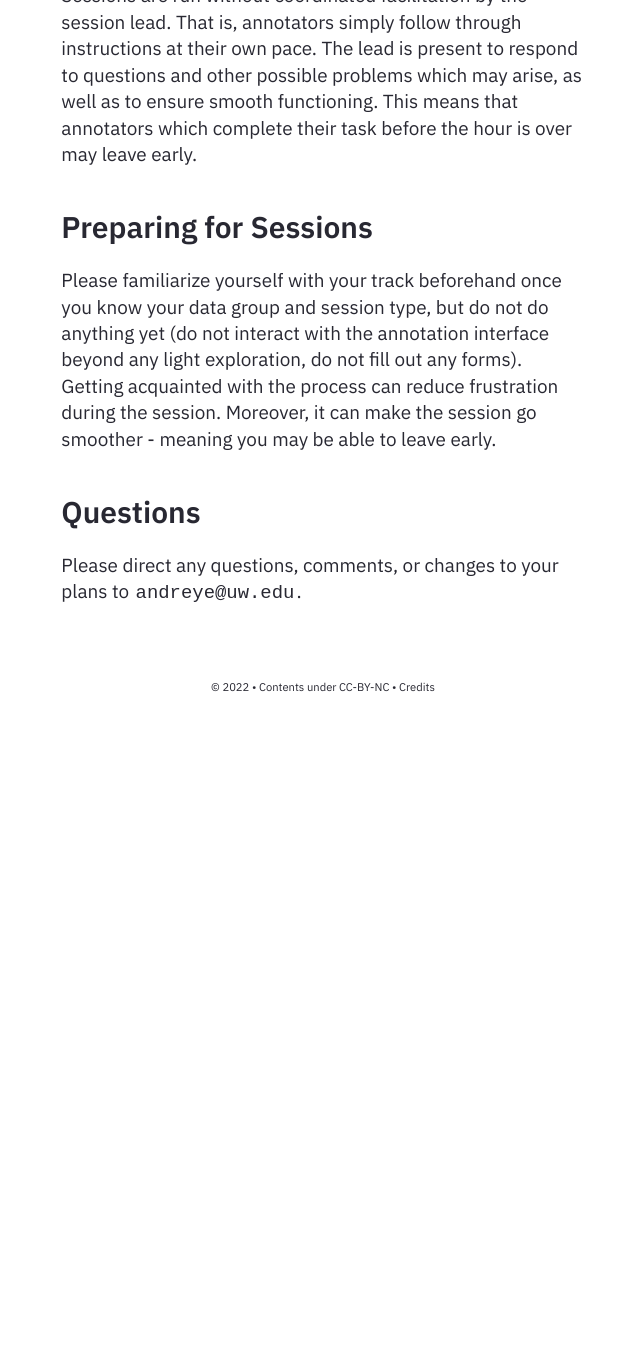
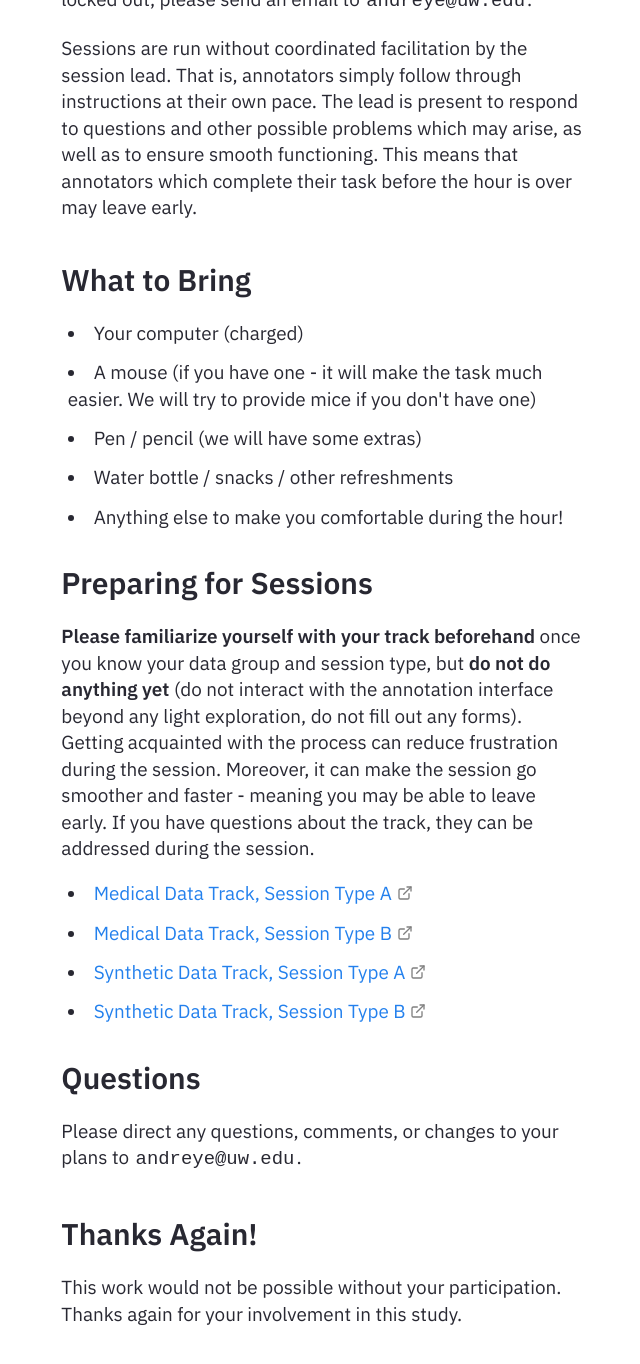
Before and after one commit to andre-ye/muadocs, a Jekyll site: the page built from pages/annotator_info.md, in a window 1280 px wide and 1400 px high, scrolled down 1489 px. Shown: the top 1364 px of the window, without its empty margins (317-957 px from the left). Built offline with Jekyll 4.4.1, drawn with Linux system fonts in a browser that asks for light colours; before the commit the page ends 2224 px from its top, so only the background shows below that; some of the changed text lies outside the part shown.

Commit message:
Update annotator_info.md

```diff
--- a/pages/annotator_info.md
+++ b/pages/annotator_info.md
@@ -17,7 +17,7 @@ Annotators are split into two groups:
 
 Moreover, sessions will be split into two types: A and B. Participants will know which session type they are in.
 
-You can find out your annotator number, your session type, your group, and your session date in this [spreadsheet](https://docs.google.com/spreadsheets/d/1ooq0rPVBhkdJOXUsePa68Hk7pVB25mmtPTn0UrPGerU/edit?usp=sharing){:target="_blank"}.
+You can find out your annotator number, your session type, your group, and your session date in this [spreadsheet](https://docs.google.com/spreadsheets/d/1ooq0rPVBhkdJOXUsePa68Hk7pVB25mmtPTn0UrPGerU/edit?usp=sharing){:target="_blank"}. If you need to change your session date or schedule a virtual session due to a conflict, no problem - just send an email.
 
 ## Session Logistics
 
@@ -39,9 +39,24 @@ All sessions are located in room 345 at the [Gates Center](https://www.google.co
 
 Sessions are run without coordinated facilitation by the session lead. That is, annotators simply follow through instructions at their own pace. The lead is present to respond to questions and other possible problems which may arise, as well as to ensure smooth functioning. This means that annotators which complete their task before the hour is over may leave early.
 
+## What to Bring
+- Your computer (charged)
+- A mouse (if you have one - it will make the task much easier. We will try to provide mice if you don't have one)
+- Pen / pencil (we will have some extras)
+- Water bottle / snacks / other refreshments
+- Anything else to make you comfortable during the hour!
+
 ## Preparing for Sessions
 
-Please familiarize yourself with your track beforehand once you know your data group and session type, but do not do anything yet (do not interact with the annotation interface beyond any light exploration, do not fill out any forms). Getting acquainted with the process can reduce frustration during the session. Moreover, it can make the session go smoother - meaning you may be able to leave early.
+**Please familiarize yourself with your track beforehand** once you know your data group and session type, but **do not do anything yet** (do not interact with the annotation interface beyond any light exploration, do not fill out any forms). Getting acquainted with the process can reduce frustration during the session. Moreover, it can make the session go smoother and faster - meaning you may be able to leave early. If you have questions about the track, they can be addressed during the session.
+
+- [Medical Data Track, Session Type A](https://andre-ye.github.io/muadocs/med_grp/a/start){:target="_blank"}
+- [Medical Data Track, Session Type B](https://andre-ye.github.io/muadocs/med_grp/b/start){:target="_blank"}
+- [Synthetic Data Track, Session Type A](https://andre-ye.github.io/muadocs/syn_grp/a/start){:target="_blank"}
+- [Synthetic Data Track, Session Type B](https://andre-ye.github.io/muadocs/syn_grp/b/start){:target="_blank"}
 
 ## Questions
 Please direct any questions, comments, or changes to your plans to `andreye@uw.edu`.
+
+## Thanks Again!
+This work would not be possible without your participation. Thanks again for your involvement in this study.
```
